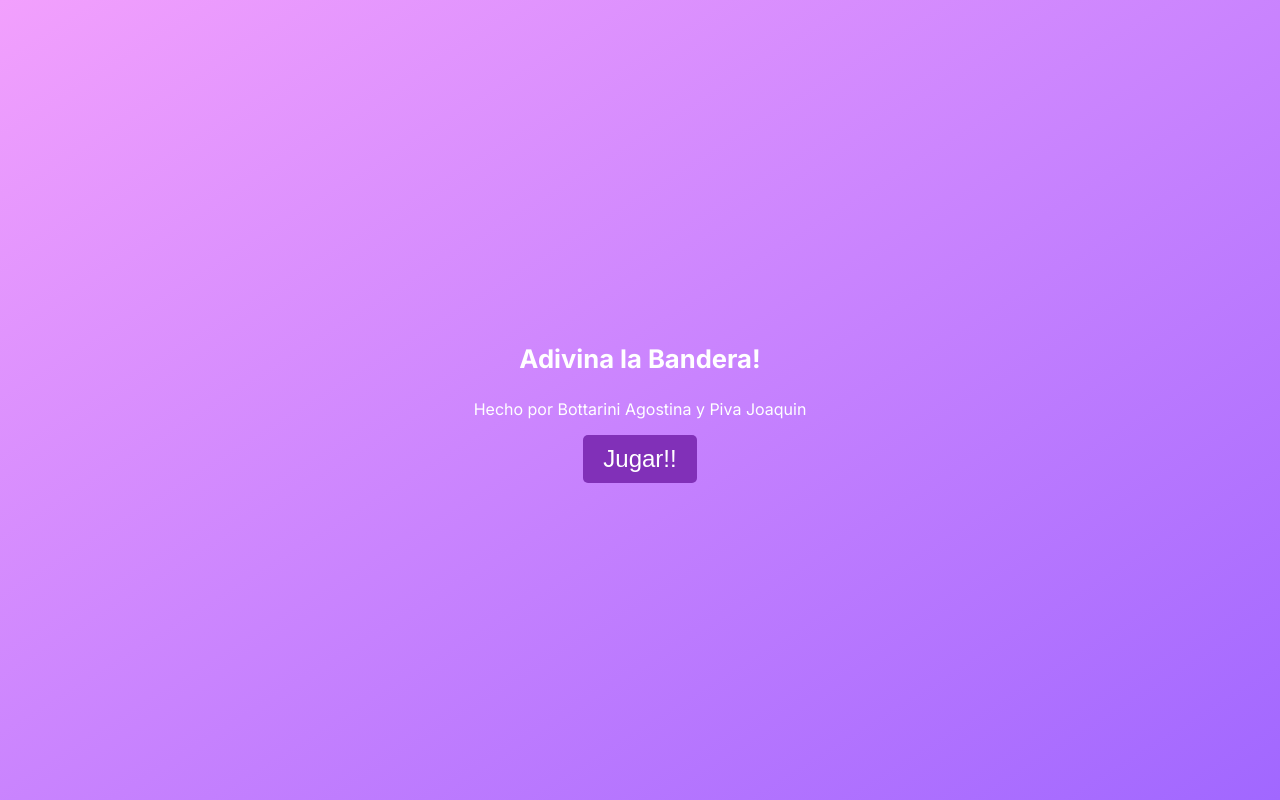
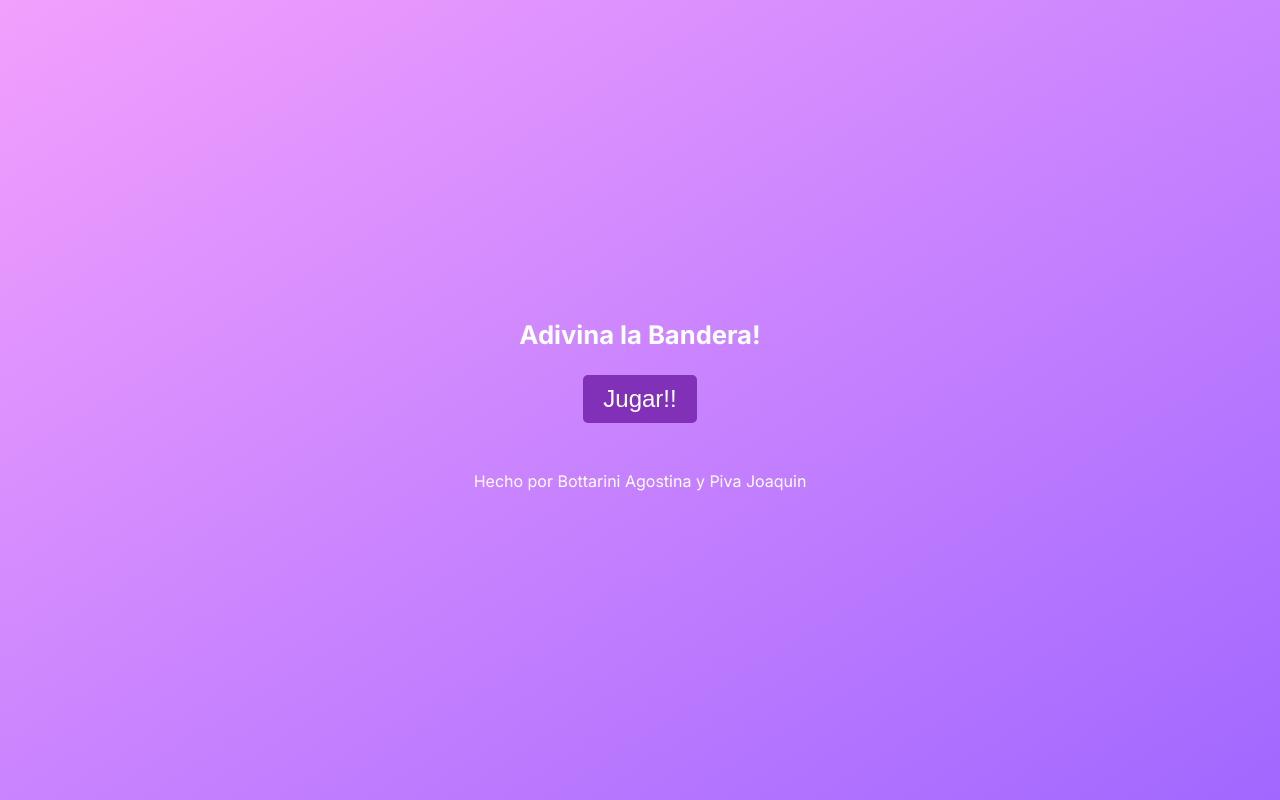
Before and after one commit to agosbottarini/Jugando_con_banderas_Bottarini_Piva, a Next.js app in the folder my-app/: page / in a window 1280 px wide. Built offline with nearby package versions, Linux system fonts and the light colour scheme.

Commit message:
ultimos detalles

```diff
--- a/my-app/package.json
+++ b/my-app/package.json
@@ -9,8 +9,9 @@
     "lint": "next lint"
   },
   "dependencies": {
+    "app": "^0.1.0",
+    "next": "14.2.5",
     "react": "^18",
-    "react-dom": "^18",
-    "next": "14.2.5"
+    "react-dom": "^18"
   }
 }
--- a/my-app/src/app/components/GeneradorBandera/GeneradorBandera.module.css
+++ b/my-app/src/app/components/GeneradorBandera/GeneradorBandera.module.css
@@ -1,4 +1,3 @@
-/* GeneradorBandera.module.css */
 
 .container {
   text-align: center;
--- a/my-app/src/app/components/GeneradorBandera/index.jsx
+++ b/my-app/src/app/components/GeneradorBandera/index.jsx
@@ -107,7 +107,9 @@ export default function GeneradorBandera() {
       {message && <p className={styles.message}>{message}</p>}
       {puntos !== null && <p className={styles.puntos}> Puntos: {puntos }</p>}
       <div>
-      <p>Tiempo restante: {tiempoRestante} segundos</p>
+
+      {/*REACOMODAR LA VISTA DE TIEMPO RESTANTE*/}
+      <p className=''>Tiempo restante: {tiempoRestante} segundos</p>
 
       <div className='enviar'>
        {botonPista && <button onClick={mostrarLetrasAzar}>Pista</button>}
--- a/my-app/src/app/page.js
+++ b/my-app/src/app/page.js
@@ -6,7 +6,6 @@ export default function Home() {
     <main className={styles.main}>
       <div className={styles.center}>
         <p style={{ fontSize: "2vw" }}><strong>Adivina la Bandera!</strong></p>
-        <p>Hecho por Bottarini Agostina y Piva Joaquin</p>
       </div>
       <div className={styles.grid}>
         <Link href="/juego">
@@ -14,6 +13,7 @@ export default function Home() {
             <button className={styles.heading}>Jugar!!</button>
           </div>
         </Link>
+        <p style={{marginTop: "3em"}}>Hecho por Bottarini Agostina y Piva Joaquin</p>
       </div>
     </main>
   );
```
Also changed, not shown: my-app/src/app/page.module.css (line endings or trailing spaces), 1 other file (tests, documents, lock files or other folders).
